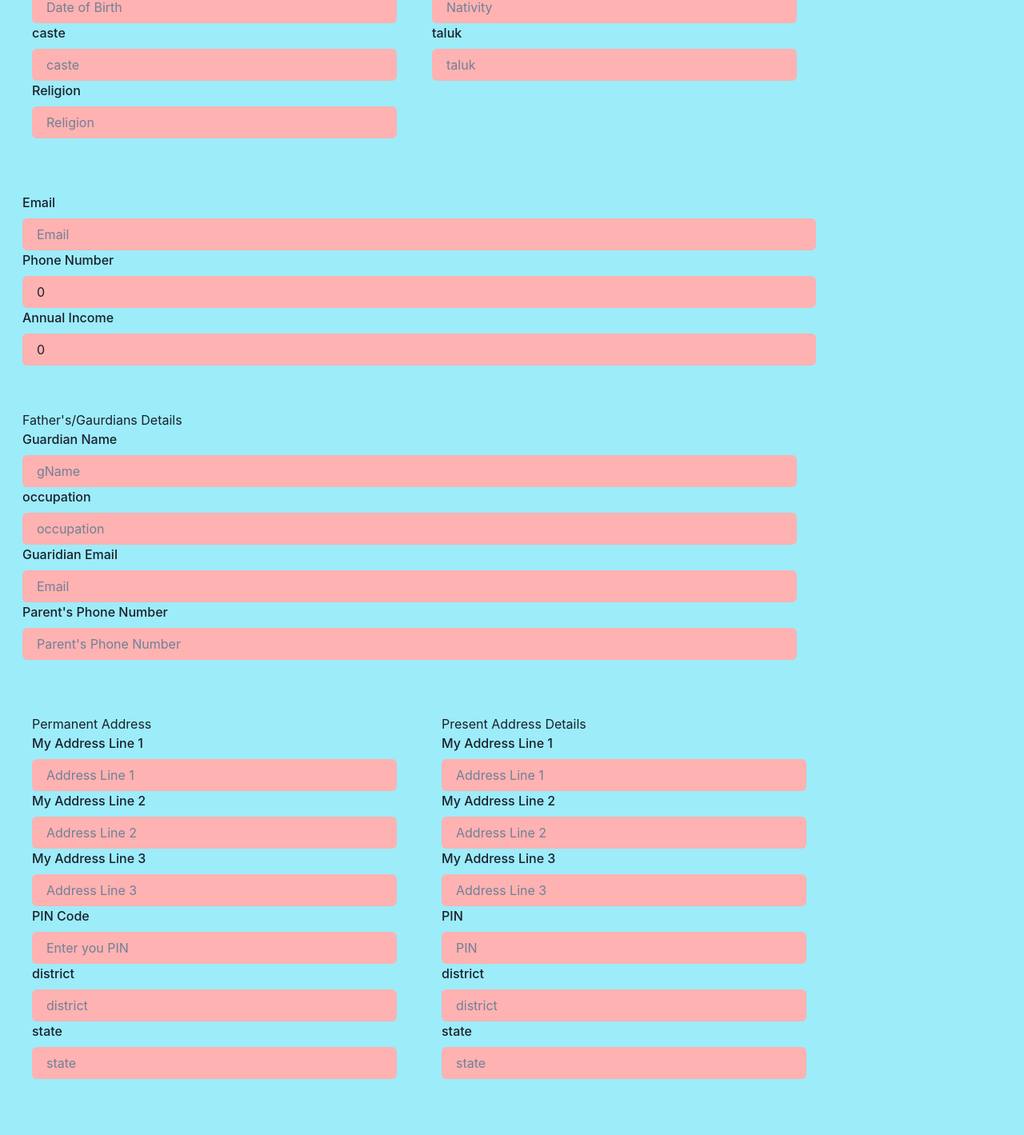
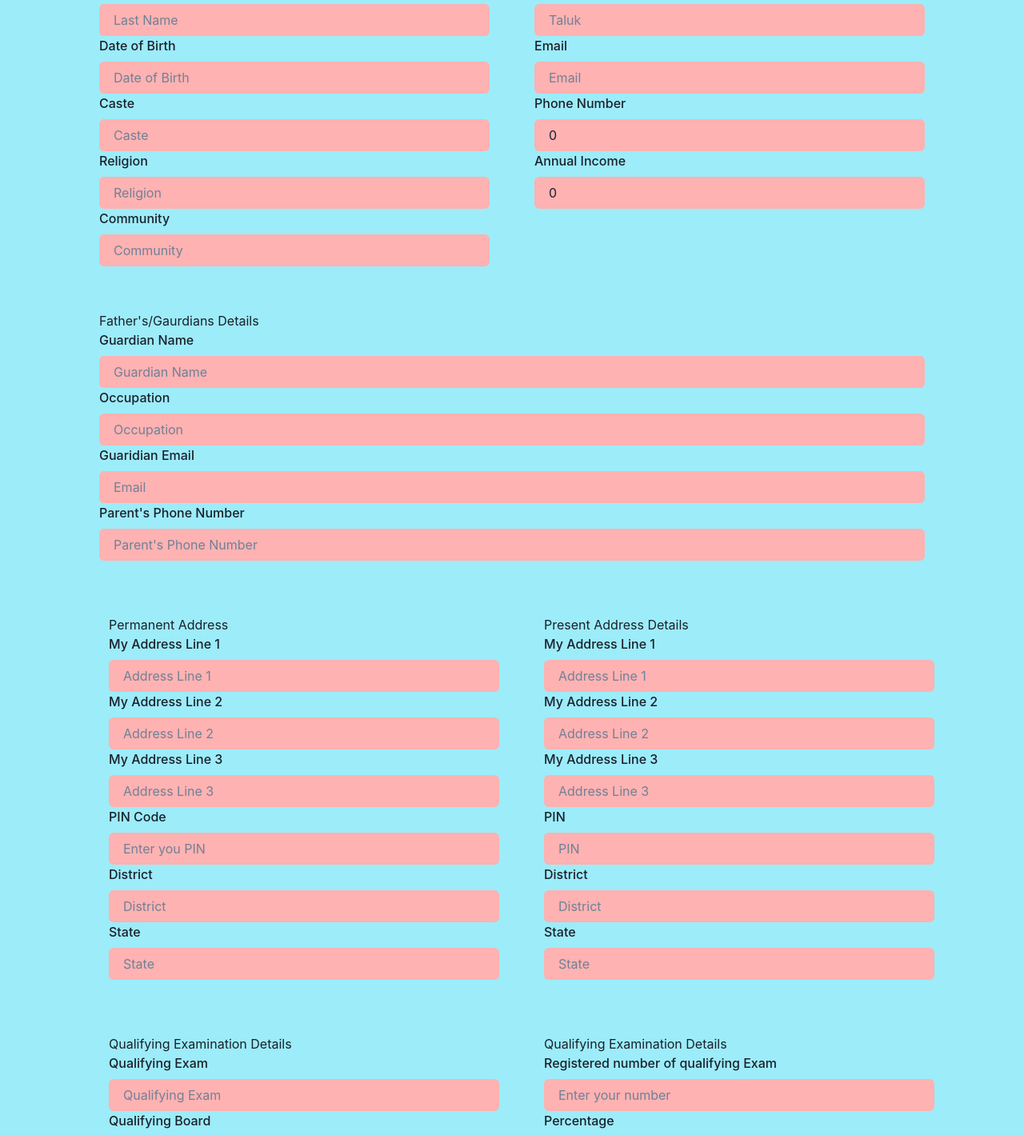
Before and after one commit to hacksh4w/test, a React (Vite) app: page / in a window 1280 px wide. Shown: the part 227-1646 px from the top of the page at 80% size. Built offline with nearby package versions, Linux system fonts and the light colour scheme.

Commit message:
ui changes

```diff
--- a/src/TryForm.tsx
+++ b/src/TryForm.tsx
@@ -1,10 +1,10 @@
-import { Button } from '@chakra-ui/button';
-import { Box } from '@chakra-ui/layout';
-import { Flex } from '@chakra-ui/react'
-import { useEffect } from 'react';
-import { useForm, FieldErrors, useFormState } from 'react-hook-form';
-import { yupResolver } from '@hookform/resolvers/yup';
-import { schema } from './schema';
+import { Button } from "@chakra-ui/button";
+import { Box } from "@chakra-ui/layout";
+import { Flex } from "@chakra-ui/react";
+import { useEffect } from "react";
+import { useForm, FieldErrors, useFormState } from "react-hook-form";
+import { yupResolver } from "@hookform/resolvers/yup";
+import { schema } from "./schema";
 ///import PDFDoc from '../PDFDoc';
 //import { PDFViewer } from '@react-pdf/renderer';
 import { DevTool } from "@hookform/devtools";
@@ -96,72 +96,90 @@ export const TryForm = () => {
 
   return (
     <>
-  <form onSubmit={handleSubmit(onSubmit, onError)} >  {/*noValidate creates error updation on every step */}
-
-    <div className ="form-control"
-  // style={{width : '100vw'}}
+      <form
+        onSubmit={handleSubmit(onSubmit, onError)}
+        style={{
+          width: "100vw",
+          display: "flex",
+          alignItems: "center",
+          justifyContent: "center",
+          flexDirection: "column",
+          marginTop: "100px",
+        }}
       >
+        {" "}
+        {/*noValidate creates error updation on every step */}
+        <div className="form-control" style={{ width: "85vw" }}>
           <Flex
-      direction={['column', 'row']}
+            direction={["column", "row"]}
             //spacing='36px'
-      alignItems='center'
-      w='80vw'
-      p='3'
+            alignItems="flex-start"
+            justifyContent="center"
+            w="100%"
           >
             <Box
               p="4"
               w="100%"
               rounded="10"
               bg="cyan.200"
-        m='3'
+              m="3"
               //boxShadow="rgba(50, 50, 93, 0.25) 0px 2px 5px -1px, rgba(0, 0, 0, 0.3) 0px 1px 3px -1px;"
             >
               <CInput
                 id="firstName"
-          name='firstname'
-          label= 'First Name'
+                name="firstname"
+                label="First Name"
                 placeholder="First Name"
                 errors={errors.firstname}
-          register = {register}
+                register={register}
                 //{...register('firstname')}
               />
               <CInput
                 id="lastName"
-          label='Last Name'
+                label="Last Name"
                 placeholder="Last Name"
-          register = {register}
-          name='lastname'
+                register={register}
+                name="lastname"
                 errors={errors.lastname}
                 //{...register('lastname')}
               />
               <CInput
                 id="dob"
-          label="dob"
+                label="Date of Birth"
                 placeholder="Date of Birth"
-          register = {register}
+                register={register}
                 name="dob"
                 errors={errors.dob}
                 //{...register('dob')}
               />
               <CInput
                 id="caste"
-          label='caste'
-          placeholder="caste"
-          name='caste'
-          register = {register}
-          type='caste'
+                label="Caste"
+                placeholder="Caste"
+                name="caste"
+                register={register}
+                type="caste"
                 errors={errors.caste}
                 //{...register('caste')}
               />
               <CInput
                 id="religion"
-          label='Religion'
+                label="Religion"
                 placeholder="Religion"
-          name='religion'
-          register = {register}
-          type='religion'
+                name="religion"
+                register={register}
+                type="religion"
                 errors={errors.religion}
                 //{...register('religion')}
+              />
+              <CInput
+                id="Community"
+                name="community"
+                label="Community"
+                placeholder="Community"
+                errors={errors.community}
+                register={register}
+                //{...register('community')}
               />
             </Box>
             <Box
@@ -169,52 +187,34 @@ export const TryForm = () => {
               w="100%"
               rounded="10"
               bg="cyan.200"
+              m="3"
               //boxShadow="rgba(50, 50, 93, 0.25) 0px 2px 5px -1px, rgba(0, 0, 0, 0.3) 0px 1px 3px -1px;"
             >
               <CInput
-          id="community"
-          name='community'
-          label= 'community'
-          placeholder="community"
-          errors={errors.community}
-          register = {register}
-          //{...register('community')}
-        />
-        <CInput
                 id="nativity"
-          name='nativity'
-          label= 'Nativity'
+                name="nativity"
+                label="Nativity"
                 placeholder="Nativity"
                 errors={errors.nativity}
-          register = {register}
+                register={register}
                 //{...register('nativity')}
               />
               <CInput
-          id="taluk"
-          name='taluk'
-          label= 'taluk'
-          placeholder="taluk"
+                id="Taluk"
+                name="taluk"
+                label="Taluk"
+                placeholder="Taluk"
                 errors={errors.taluk}
-          register = {register}
+                register={register}
                 //{...register('taluk')}
               />
-      </Box>
-      </Flex>
-      <Box
-        p="4"
-        w="100%"
-        rounded="10"
-        bg="cyan.200"
-        m='3'
-        //boxShadow="rgba(50, 50, 93, 0.25) 0px 2px 5px -1px, rgba(0, 0, 0, 0.3) 0px 1px 3px -1px;"
-        >
               <CInput
                 id="email"
-          label='Email'
+                label="Email"
                 placeholder="Email"
-          name='email'
-          register = {register}
-          type='email'
+                name="email"
+                register={register}
+                type="email"
                 errors={errors.email}
                 //{...register('email')}
               />
@@ -222,9 +222,9 @@ export const TryForm = () => {
                 id="phoneNum"
                 label="Phone Number"
                 placeholder="Phone Number"
-          type='tel'
-          name='phone'
-          register = {register}
+                type="tel"
+                name="phone"
+                register={register}
                 errors={errors.phone}
                 //{...register('phone')}
               />
@@ -232,50 +232,52 @@ export const TryForm = () => {
                 id="annualIncome"
                 label="Annual Income"
                 placeholder="Annual Income"
-          type='number'
-          name='annualIncome'
-          register = {register}
+                type="number"
+                name="annualIncome"
+                register={register}
                 errors={errors.annualIncome}
                 //{...register('annualIncome')}
               />
             </Box>
+          </Flex>
           <Flex>
             <Box
               p="4"
               w="100%"
               rounded="10"
               bg="cyan.200"
-        m='3'
+              m="3"
               //boxShadow="rgba(50, 50, 93, 0.25) 0px 2px 5px -1px, rgba(0, 0, 0, 0.3) 0px 1px 3px -1px;"
-        >  Father's/Gaurdians Details
+            >
+              {" "}
+              Father's/Gaurdians Details
               <CInput
                 id="gName"
-          label='Guardian Name'
-          placeholder="gName"
-          name='gName'
-          register = {register}
-          type='gName'
+                label="Guardian Name"
+                placeholder="Guardian Name"
+                name="gName"
+                register={register}
+                type="gName"
                 errors={errors.gName}
                 //{...register('gName')}
               />
               <CInput
                 id="occupation"
-          label='occupation'
-          placeholder="occupation"
-          name='occupation'
-          register = {register}
-          type='occupation'
+                label="Occupation"
+                placeholder="Occupation"
+                name="occupation"
+                register={register}
+                type="occupation"
                 errors={errors.occupation}
                 //{...register('occupation')}
               />
-
               <CInput
                 id="gEmail"
                 label="Guaridian Email"
                 placeholder="Email"
-          name='gEmail'
-          register = {register}
-          type='gEmail'
+                name="gEmail"
+                register={register}
+                type="gEmail"
                 errors={errors.gEmail}
                 //{...register('gEmail')}
               />
@@ -283,81 +285,79 @@ export const TryForm = () => {
                 id="gPhoneNum"
                 label="Parent's Phone Number"
                 placeholder="Parent's Phone Number"
-          type='tel'
-          name='gPhoneNum'
-          register = {register}
+                type="tel"
+                name="gPhoneNum"
+                register={register}
                 errors={errors.gPhoneNum}
                 //{...register('gPhoneNum')}
               />
-      </Box>   </Flex>
-        <Flex
-          direction={['column', 'row']}
-          spacing='36px'
-          w='100%'
-          m='3'
-        >
+            </Box>{" "}
+          </Flex>
+          <Flex direction={["column", "row"]} spacing="36px" w="100%" m="3">
             <Box
               p="4"
               w="100%"
               rounded="10"
-          m='3'
+              m="3"
               bg="cyan.200"
               //boxShadow="rgba(50, 50, 93, 0.25) 0px 2px 5px -1px, rgba(0, 0, 0, 0.3) 0px 1px 3px -1px;"
-          > <h3>Permanent Address</h3>
+            >
+              {" "}
+              <h3>Permanent Address</h3>
               <CInput
                 id="perm-address-line-1"
-          label ="My Address Line 1"
+                label="My Address Line 1"
                 placeholder="Address Line 1"
-          name='perm-Address1'
+                name="perm-Address1"
                 errors={errors.permAddress1}
-          register = {register}
+                register={register}
                 //{...register('address.line1')}
               />
               <CInput
                 id="perm-address-line2"
-          label ="My Address Line 2"
+                label="My Address Line 2"
                 placeholder="Address Line 2"
                 name="permAddress2"
-          register = {register}
+                register={register}
                 errors={errors.permAddress2}
                 //{...register('address.line2')}
               />
               <CInput
                 id="perm-address-line3"
-          label ="My Address Line 3"
+                label="My Address Line 3"
                 placeholder="Address Line 3"
                 name="permAddress3"
-          register = {register}
+                register={register}
                 errors={errors.permAddress3}
                 //{...register('address.line3')}
               />
               <CInput
                 id="pin"
-          label='PIN Code'
+                label="PIN Code"
                 placeholder="Enter you PIN"
-          name='pin'
-          register = {register}
-          type='number'
+                name="pin"
+                register={register}
+                type="number"
                 errors={errors.pin}
                 //{...register('pin')}
               />
               <CInput
                 id="District"
-          label='district'
-          placeholder="district"
-          name='district'
-          register = {register}
-          type='district'
+                label="District"
+                placeholder="District"
+                name="district"
+                register={register}
+                type="district"
                 errors={errors.district}
                 //{...register('district')}
               />
               <CInput
                 id="state"
-          label='state'
-          placeholder="state"
-          name='state'
-          register = {register}
-          type='state'
+                label="State"
+                placeholder="State"
+                name="state"
+                register={register}
+                type="state"
                 errors={errors.state}
                 //{...register('state')}
               />
@@ -367,147 +367,147 @@ export const TryForm = () => {
               w="100%"
               rounded="10"
               bg="cyan.200"
-          m='3'
+              m="3"
               //boxShadow="rgba(50, 50, 93, 0.25) 0px 2px 5px -1px, rgba(0, 0, 0, 0.3) 0px 1px 3px -1px;"
-          > <h3>Present Address Details</h3>
+            >
+              {" "}
+              <h3>Present Address Details</h3>
               <CInput
                 id="pres-address-line-1"
-          label ="My Address Line 1"
+                label="My Address Line 1"
                 placeholder="Address Line 1"
-          name='presAddress1'
+                name="presAddress1"
                 errors={errors.presAddress1}
-          register = {register}
+                register={register}
                 //{...register('address.line1')}
               />
               <CInput
                 id="pres-address-line2"
-          label ="My Address Line 2"
+                label="My Address Line 2"
                 placeholder="Address Line 2"
                 name="presAddress2"
-          register = {register}
+                register={register}
                 errors={errors.presAddress2}
                 //{...register('address.line2')}
               />
               <CInput
                 id="pres-address-line3"
-          label ="My Address Line 3"
+                label="My Address Line 3"
                 placeholder="Address Line 3"
                 name="presAddress3"
-          register = {register}
+                register={register}
                 errors={errors.presAddress3}
                 //{...register('address.line3')}
               />
               <CInput
                 id="presPin"
-          label='PIN'
+                label="PIN"
                 placeholder="PIN"
-          name='presPin'
-          register = {register}
-          type='number'
+                name="presPin"
+                register={register}
+                type="number"
                 errors={errors.presPin}
                 //{...register('pin')}
               />
               <CInput
                 id="presDistrict"
-          label='district'
-          placeholder="district"
-          name='presDistrict'
-          register = {register}
-          type='string'
+                label="District"
+                placeholder="District"
+                name="presDistrict"
+                register={register}
+                type="string"
                 errors={errors.presDistrict}
                 //{...register('district')}
               />
               <CInput
-          id="presState"//change this name
-          label='state'
-          placeholder="state"
-          name='preState'
-          register = {register}
-          type='string'
+                id="presState" //change this name
+                label="State"
+                placeholder="State"
+                name="preState"
+                register={register}
+                type="string"
                 errors={errors.presState}
                 //{...register('state')}
               />
             </Box>
           </Flex>
-    <Flex
-      direction={['column', 'row']}
-      spacing='36px'
-      w='100%'
-      m='3'
-      >
+          <Flex direction={["column", "row"]} spacing="36px" w="100%" m="3">
             <Box
               p="4"
-        m='3'
+              m="3"
               w="100%"
               rounded="10"
               bg="cyan.200"
               //boxShadow="rgba(50, 50, 93, 0.25) 0px 2px 5px -1px, rgba(0, 0, 0, 0.3) 0px 1px 3px -1px;"
-      > <h2> Qualifying Examination Details</h2>
+            >
+              {" "}
+              <h2> Qualifying Examination Details</h2>
               <CInput
                 id="qualifyingExam"
-          name='qualifyingExam'
-          label= 'Qualifying Exam'
+                name="qualifyingExam"
+                label="Qualifying Exam"
                 placeholder="Qualifying Exam"
                 errors={errors.qualifyingExam}
-          register = {register}
+                register={register}
                 //{...register('qualifyingExam')}
               />
               <CInput
                 id="qualifyingBoard"
-          label='Qualifying Board'
+                label="Qualifying Board"
                 placeholder="Qualifying Board"
-          register = {register}
-          name='qualifyingBoard'
+                register={register}
+                name="qualifyingBoard"
                 errors={errors.qualifyingBoard}
                 //{...register('qualifyingBoard')}
               />
               <CInput
                 id="instituteName"
-          label='instituteName'
-          placeholder="instituteName"
-          name='instituteName'
-          register = {register}
-          type='instituteName'
+                label="Institution Name"
+                placeholder="Institution Name"
+                name="instituteName"
+                register={register}
+                type="instituteName"
                 errors={errors.instituteName}
                 //{...register('instituteName')}
               />
             </Box>
             <Box
               p="4"
-        m='3'
+              m="3"
               w="100%"
               rounded="10"
               bg="cyan.200"
               //boxShadow="rgba(50, 50, 93, 0.25) 0px 2px 5px -1px, rgba(0, 0, 0, 0.3) 0px 1px 3px -1px;"
-      > <h2> Qualifying Examination Details</h2>
+            >
+              {" "}
+              <h2> Qualifying Examination Details</h2>
               <CInput
                 id="regNumQualExam"
-          name='regNumQualExam'
-          label= 'regNumQualExam'
-          placeholder="regNumQualExam"
+                name="regNumQualExam"
+                label="Registered number of qualifying Exam"
+                placeholder="Enter your number"
                 errors={errors.regNumQualExam}
-          register = {register}
+                register={register}
                 //{...register('regNumQualExam')}
               />
               <CInput
                 id="percentage"
-          name='percentage'
-          label= 'percentage'
-          placeholder="percentage"
+                name="percentage"
+                label="Percentage"
+                placeholder="Percentage"
                 errors={errors.percentage}
-          register = {register}
+                register={register}
                 //{...register('percentage')}
               />
               <CInput
                 id="passYear"
-          name='passYear'
-          label= 'passYear'
+                name="passYear"
+                label="Qualifying Year"
                 placeholder="passYear"
                 errors={errors.passYear}
-          register = {register}
+                register={register}
                 //{...register('passYear')}
               />
-
             </Box>
           </Flex>
         </div>
```
Lines whose indentation alone changed are shown as unchanged.
